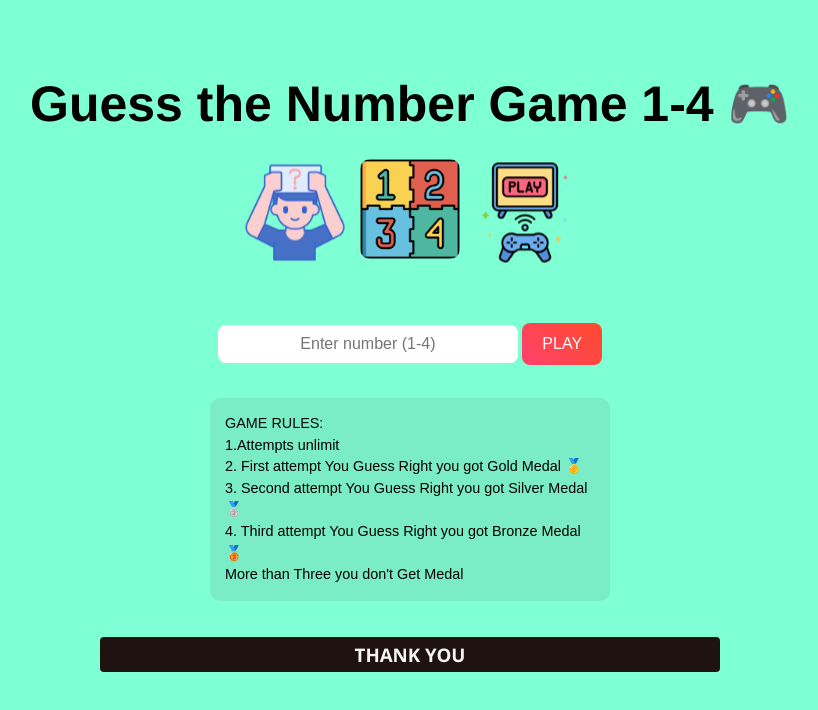
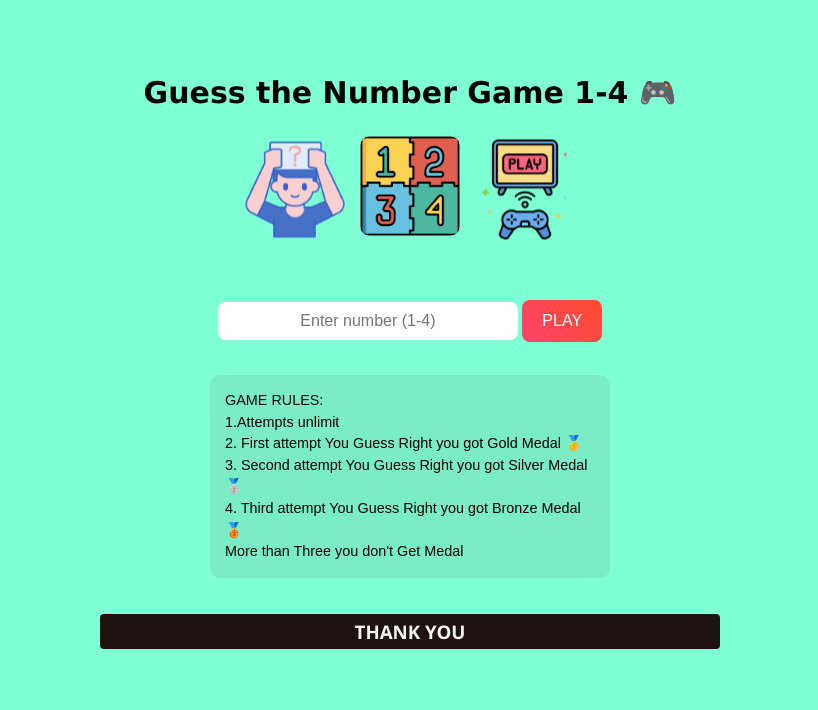
Before and after one commit to Surendra-Babu17/GuessGame, a plain HTML site: page index.html in a window 1280 px wide. Shown: the whole page, without its empty margins (230-1048 px from the left). Drawn offline with Linux system fonts and the light colour scheme.

Commit message:
Update style.css

```diff
--- a/style.css
+++ b/style.css
@@ -19,10 +19,10 @@ body {
 /* Heading */
 /* H2 Animated Text */
 h2{
-    font-family: 'Franklin Gothic Medium', 'Arial Narrow', Arial, sans-serif;
-    font-size: 50px;
+    font-family: Verdana, Geneva, Tahoma, sans-serif;
+    font-size: 30px;
     color: black;
-
+    font-weight: 600;
     padding: 5PX;
     border-radius: 4px;
 
```
